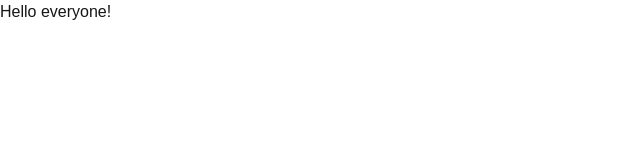
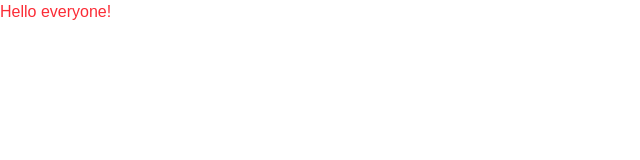
Before and after one commit to denjli/skiper, a Next.js app: page / in a window 1280 px wide. Shown: the top 160 px of the page, without its empty margins (0-640 px from the left). Built offline with nearby package versions, Linux system fonts and the light colour scheme.

Commit message:
add tailwind

```diff
--- a/src/app/page.tsx
+++ b/src/app/page.tsx
@@ -3,7 +3,7 @@ import * as React from "react";
 const Page = () => {
   return (
     <div>
-      <p>Hello everyone!</p>
+      <p className="font-extralight text-red-500">Hello everyone!</p>
     </div>
   );
 };
```
